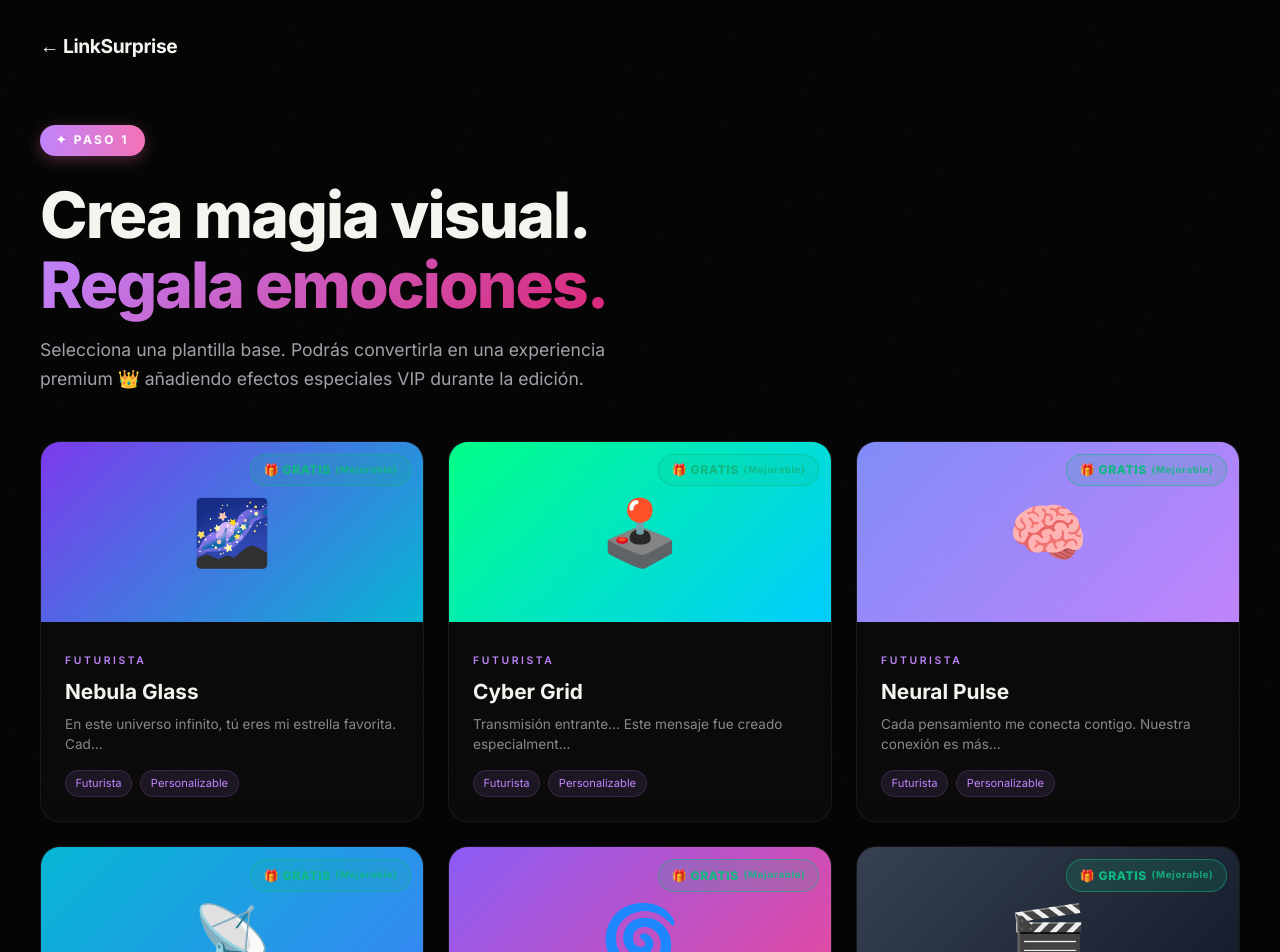
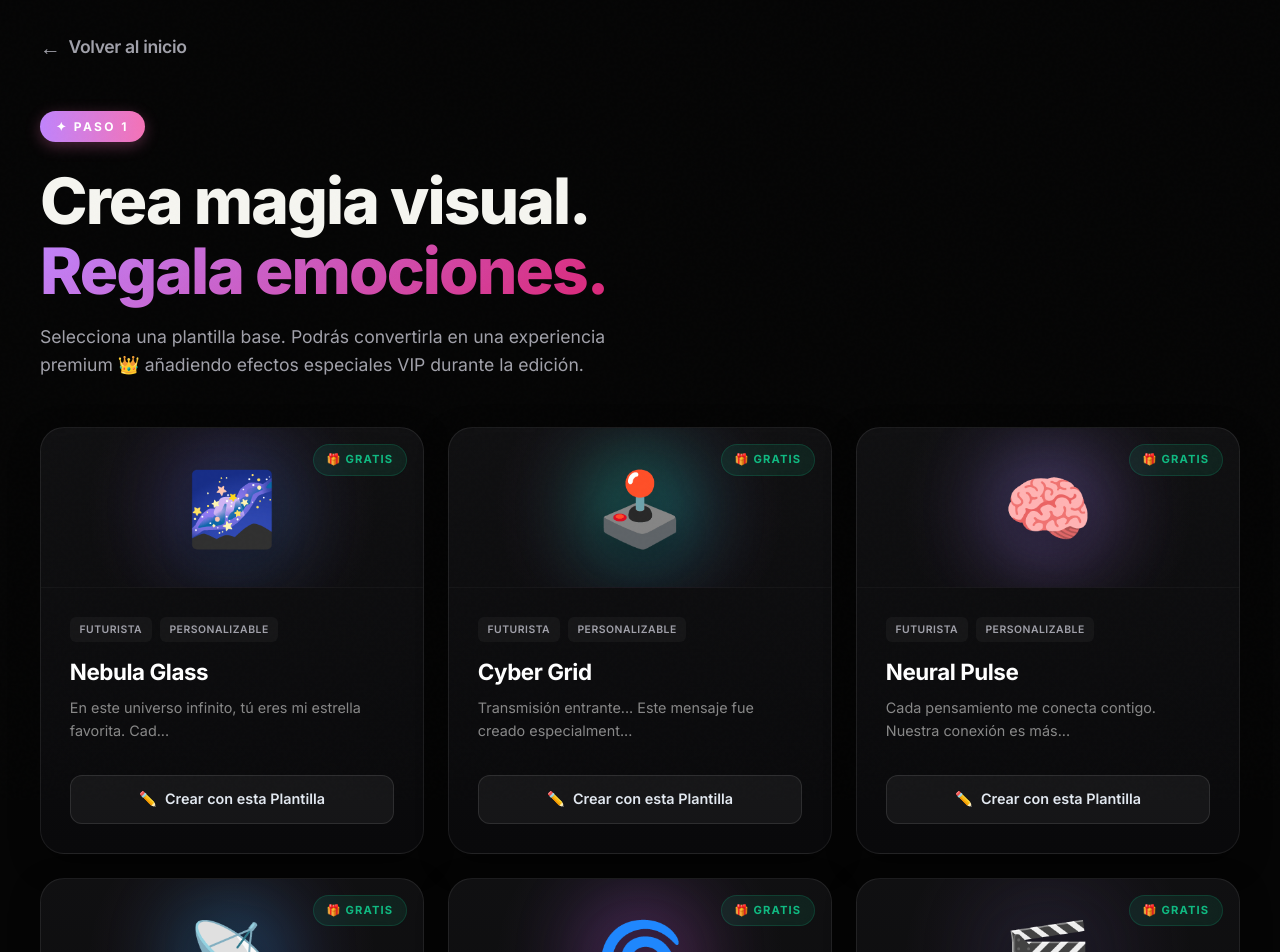
Before and after one commit to Cesarmonsalve/linksurprise, a Next.js app: page /crear in a window 1280 px wide. Shown: the top 952 px of the page. Built offline with nearby package versions, Linux system fonts and the light colour scheme; no server answers; the database is empty.

Commit message:
Auto-guardado: mar 14/04/2026 12:10:10,62

```diff
--- a/src/app/crear/page.tsx
+++ b/src/app/crear/page.tsx
@@ -50,9 +50,9 @@ export default function CrearPage() {
   return (
     <div style={{ minHeight: '100vh', background: '#050505', color: '#f5f5f0', padding: '2rem' }}>
       {/* Header */}
-      <nav style={{ display: 'flex', justifyContent: 'space-between', alignItems: 'center', marginBottom: '4rem', maxWidth: 1200, margin: '0 auto 4rem' }}>
-        <Link href="/" style={{ textDecoration: 'none', color: '#f5f5f0', fontSize: '1.2rem', fontWeight: 700, letterSpacing: '-0.02em' }}>
-          ← LinkSurprise
+      <nav style={{ display: 'flex', justifyContent: 'space-between', alignItems: 'center', marginBottom: '3rem', maxWidth: 1200, margin: '0 auto 3rem' }}>
+        <Link href="/" style={{ textDecoration: 'none', color: '#a1a1aa', fontSize: '1.1rem', fontWeight: 600, letterSpacing: '-0.02em', display: 'flex', alignItems: 'center', gap: '0.5rem', transition: 'color 0.3s' }} onMouseEnter={e => e.currentTarget.style.color='#fff'} onMouseLeave={e => e.currentTarget.style.color='#a1a1aa'}>
+          <span style={{ fontSize: '1.3rem' }}>←</span> Volver al inicio
         </Link>
       </nav>
 
@@ -88,84 +88,104 @@ export default function CrearPage() {
               animate={{ opacity: 1, y: 0 }}
               transition={{ duration: 0.5, delay: i * 0.08 }}
             >
-              <Link
-                href={`/crear/${t.id}`}
-                style={{ textDecoration: 'none', color: 'inherit' }}
+              <div
+                style={{
+                  borderRadius: 24,
+                  border: hoveredId === t.id ? '1px solid rgba(192,132,252,0.5)' : '1px solid rgba(255,255,255,0.08)',
+                  overflow: 'hidden',
+                  background: 'linear-gradient(180deg, rgba(20,20,22,0.8) 0%, rgba(10,10,12,0.9) 100%)',
+                  backdropFilter: 'blur(20px)',
+                  transition: 'all 0.5s cubic-bezier(0.2, 0.8, 0.2, 1)',
+                  transform: hoveredId === t.id ? 'translateY(-8px)' : 'translateY(0)',
+                  boxShadow: hoveredId === t.id ? '0 20px 40px rgba(0,0,0,0.6), 0 0 40px rgba(192,132,252,0.1)' : '0 10px 30px rgba(0,0,0,0.4)',
+                  display: 'flex',
+                  flexDirection: 'column',
+                  height: '100%',
+                }}
                 onMouseEnter={() => setHoveredId(t.id)}
                 onMouseLeave={() => setHoveredId(null)}
               >
+                {/* Visual Header */}
                 <div style={{
-                  borderRadius: 20,
-                  border: hoveredId === t.id ? '1px solid rgba(192,132,252,0.4)' : '1px solid rgba(255,255,255,0.06)',
-                  overflow: 'hidden',
-                  background: '#0a0a0a',
-                  transition: 'all 0.4s cubic-bezier(0.23, 1, 0.32, 1)',
-                  transform: hoveredId === t.id ? 'translateY(-6px)' : 'translateY(0)',
-                }}>
-                  {/* Card Visual */}
-                  <div style={{
-                    background: t.gradient,
-                    height: 180,
+                  height: 160,
                   display: 'flex',
                   alignItems: 'center',
                   justifyContent: 'center',
-                    fontSize: '4rem',
+                  fontSize: '4.5rem',
                   position: 'relative',
                   overflow: 'hidden',
+                  background: 'radial-gradient(circle at center, rgba(192,132,252,0.1) 0%, transparent 70%)',
+                  borderBottom: '1px solid rgba(255,255,255,0.03)'
                 }}>
+                  {/* Glowing background behind emoji */}
+                  <div style={{ position: 'absolute', width: 100, height: 100, background: t.gradient, filter: 'blur(40px)', opacity: 0.4, borderRadius: '50%' }} />
+
                   <span style={{
-                      transition: 'transform 0.5s',
-                      transform: hoveredId === t.id ? 'scale(1.2)' : 'scale(1)',
+                    transition: 'transform 0.6s cubic-bezier(0.34, 1.56, 0.64, 1)',
+                    transform: hoveredId === t.id ? 'scale(1.15) rotate(-5deg)' : 'scale(1) rotate(0)',
+                    filter: 'drop-shadow(0 10px 15px rgba(0,0,0,0.3))',
+                    position: 'relative',
+                    zIndex: 2
                   }}>
                     {t.emoji}
                   </span>
+
                   {/* Price badge */}
                   {premiumIds.includes(t.id) ? (
-                      <span style={{
-                        position: 'absolute', top: 12, right: 12,
-                        background: 'linear-gradient(135deg, rgba(124, 58, 237, 0.95), rgba(219, 39, 119, 0.95))',
+                    <div style={{
+                      position: 'absolute', top: 16, right: 16,
+                      background: 'rgba(219, 39, 119, 0.1)', border: '1px solid rgba(219, 39, 119, 0.3)',
                       backdropFilter: 'blur(10px)', padding: '0.4rem 0.8rem',
-                        borderRadius: 20, fontSize: '0.75rem', fontWeight: 800, color: '#fff',
-                        boxShadow: '0 4px 15px rgba(0,0,0,0.4)', letterSpacing: '0.05em'
+                      borderRadius: 20, fontSize: '0.7rem', fontWeight: 700, color: '#f472b6',
+                      letterSpacing: '0.1em'
                     }}>
-                        👑 VIP EXCLUSIVO
-                      </span>
+                      👑 VIP BASE
+                    </div>
                   ) : (
-                      <span style={{
-                        position: 'absolute', top: 12, right: 12,
-                        background: 'rgba(16, 185, 129, 0.15)', border: '1px solid rgba(16, 185, 129, 0.5)',
+                    <div style={{
+                      position: 'absolute', top: 16, right: 16,
+                      background: 'rgba(16, 185, 129, 0.1)', border: '1px solid rgba(16, 185, 129, 0.2)',
                       backdropFilter: 'blur(10px)', padding: '0.4rem 0.8rem',
-                        borderRadius: 20, fontSize: '0.75rem', fontWeight: 800, color: '#10b981',
-                        letterSpacing: '0.05em', display: 'flex', alignItems: 'center', gap: '0.3rem'
+                      borderRadius: 20, fontSize: '0.7rem', fontWeight: 700, color: '#10b981',
+                      letterSpacing: '0.1em'
                     }}>
-                        🎁 GRATIS <span style={{fontSize: '0.6rem', opacity: 0.8}}>(Mejorable)</span>
-                      </span>
+                      🎁 GRATIS
+                    </div>
                   )}
                 </div>
+
                 {/* Card Info */}
-                  <div style={{ padding: '1.5rem' }}>
-                    <span style={{ fontSize: '0.65rem', letterSpacing: '0.25em', textTransform: 'uppercase', color: '#c084fc', fontWeight: 600 }}>
-                      {t.tag}
-                    </span>
-                    <h3 style={{ fontSize: '1.3rem', fontWeight: 700, margin: '0.4rem 0' }}>{t.title}</h3>
-                    <p style={{ fontSize: '0.85rem', color: '#888', lineHeight: 1.5, marginBottom: '1rem' }}>{t.desc}</p>
-                    <div style={{ display: 'flex', gap: '0.5rem', flexWrap: 'wrap' }}>
-                      {t.features.map((f: string, j: number) => (
+                <div style={{ padding: '1.8rem', flex: 1, display: 'flex', flexDirection: 'column' }}>
+                  <div style={{ display: 'flex', gap: '0.5rem', marginBottom: '0.8rem', flexWrap: 'wrap' }}>
+                    {t.features.slice(0, 2).map((f: string, j: number) => (
                       <span key={j} style={{
-                          fontSize: '0.7rem',
-                          padding: '0.25rem 0.6rem',
-                          borderRadius: 20,
-                          background: 'rgba(192,132,252,0.1)',
-                          color: '#c084fc',
-                          border: '1px solid rgba(192,132,252,0.15)',
+                        fontSize: '0.65rem', padding: '0.3rem 0.6rem', borderRadius: 6,
+                        background: 'rgba(255,255,255,0.04)', color: '#a1a1aa', fontWeight: 600, letterSpacing: '0.05em', textTransform: 'uppercase'
                       }}>
                         {f}
                       </span>
                     ))}
                   </div>
+                  <h3 style={{ fontSize: '1.4rem', fontWeight: 700, margin: '0 0 0.5rem 0', letterSpacing: '-0.02em', color: '#fff' }}>{t.title}</h3>
+                  <p style={{ fontSize: '0.9rem', color: '#888', lineHeight: 1.6, marginBottom: '2rem', flex: 1 }}>{t.desc}</p>
+
+                  {/* Action Buttons */}
+                  <div style={{ display: 'grid', gridTemplateColumns: '1fr', gap: '0.5rem', marginTop: 'auto' }}>
+                    <Link href={`/crear/${t.id}`} style={{ textDecoration: 'none' }}>
+                      <button style={{
+                        width: '100%', padding: '0.8rem', borderRadius: 12,
+                        background: hoveredId === t.id ? 'linear-gradient(135deg, #c084fc, #db2777)' : 'rgba(255,255,255,0.05)',
+                        color: hoveredId === t.id ? '#fff' : '#e2e8f0',
+                        border: hoveredId === t.id ? 'none' : '1px solid rgba(255,255,255,0.1)',
+                        fontWeight: 600, fontSize: '0.9rem', cursor: 'pointer',
+                        transition: 'all 0.3s', display: 'flex', alignItems: 'center', justifyContent: 'center', gap: '0.5rem'
+                      }}>
+                        <span>✏️</span> Crear con esta Plantilla {hoveredId === t.id && '→'}
+                      </button>
+                    </Link>
                   </div>
                 </div>
-              </Link>
+              </div>
             </motion.div>
           ))}
         </div>
--- a/src/lib/generateHTML.ts
+++ b/src/lib/generateHTML.ts
@@ -135,6 +135,7 @@ export function generateHTML(data: ProjectData, isPaid: boolean = false, renderM
         .replace(/\$\{textColor\}/g, textColor)
         .replace(/\$\{accentColor\}/g, accentColor);
       templateCSS = basicCss;
+    } else {
       // Si no tiene Basic, o es de las predefinidas: TARJETA UNIVERSAL MEJORADA
       templateCSS = `
         /* Premium Freemium Card Styles */
```
Lines whose indentation alone changed are shown as unchanged.
